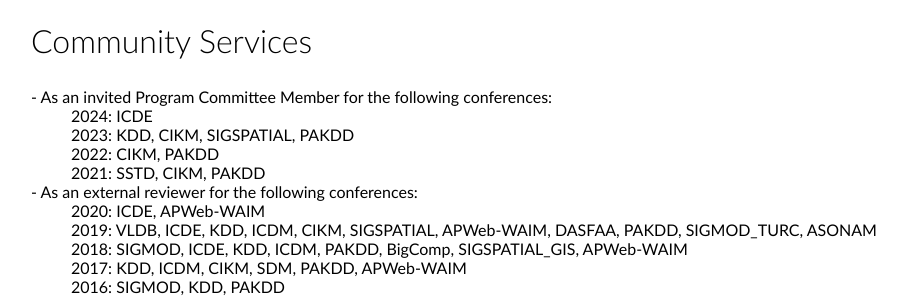
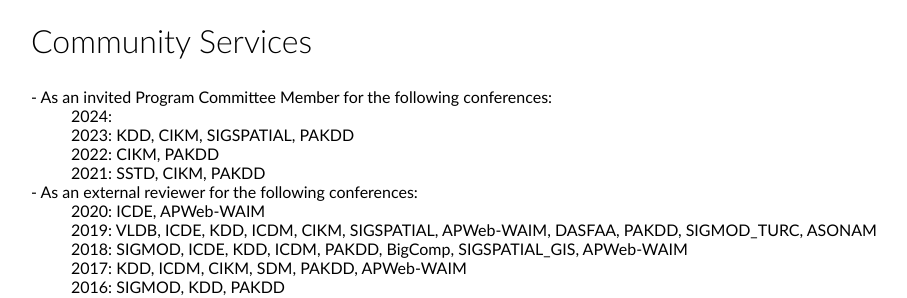
Before and after one commit to 2danlin/2danlin.github.io, a Jekyll site: the page built from index.html, in a window 1280 px wide. Shown: the part 1380-1678 px from the top of the page, without its empty margins (161-1068 px from the left). Built offline with Jekyll 4.4.1, drawn with Linux system fonts in a browser that asks for light colours.

Commit message:
Update index.html

```diff
--- a/index.html
+++ b/index.html
@@ -68,7 +68,7 @@ title: Dandan's Homepage
 	<h2>Community Services</h2>
 	<dl>
 		<dt>- As an invited Program Committee Member for the following conferences:</dt>
-		<dd>2024: ICDE </dd>
+		<dd>2024:  </dd>
 		<dd>2023: KDD, CIKM, SIGSPATIAL, PAKDD</dd>
 		<dd>2022: CIKM, PAKDD</dd>
 		<dd>2021: SSTD, CIKM, PAKDD</dd>
```
